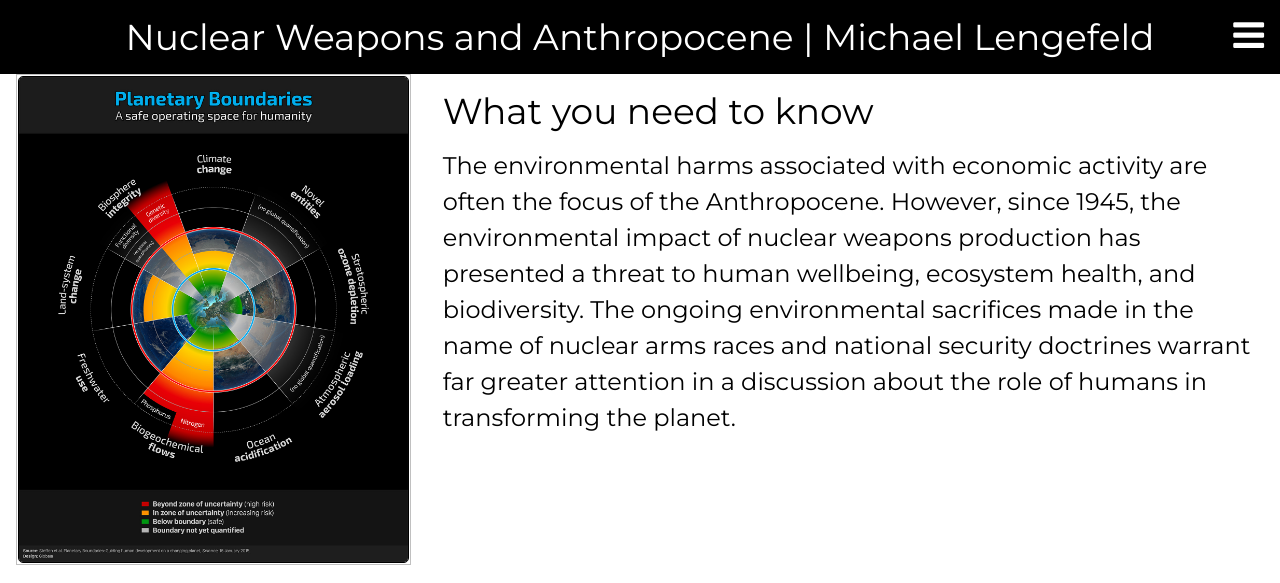
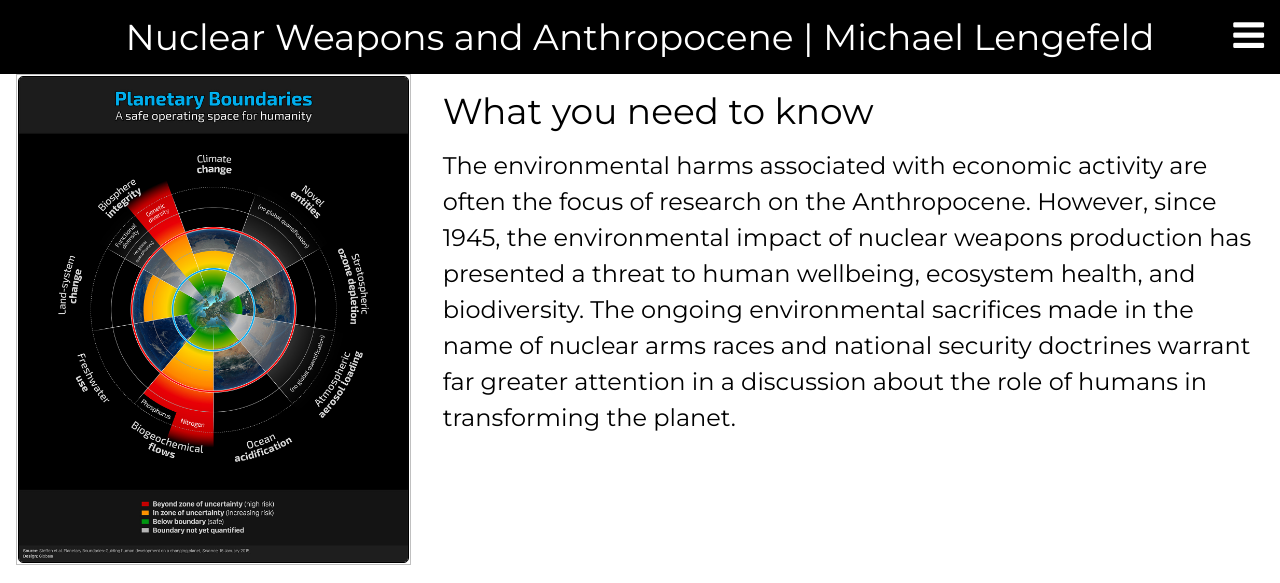
Before and after one commit to resilience1/resilience1.github.io, a Jekyll site: the page built from research/nuclear_production.html, in a window 1280 px wide and 900 px high, cut to the strip 0-583 px from the top of the window. Built offline with Jekyll 4.4.1, drawn with Linux system fonts in a browser that asks for light colours; nearby versions of some CDN libraries; some of the changed text lies outside the part shown.

Commit message:
Update nuclear_production.html

```diff
--- a/research/nuclear_production.html
+++ b/research/nuclear_production.html
@@ -172,7 +172,7 @@ title: Nuclear Weapons and Anthropocene | Michael Lengefeld
 		<div class="w3-twothird w3-container">
 		<h1>What you need to know<h1>
 			<h2>The environmental harms associated with economic activity are often
-				the focus of the Anthropocene. However, since 1945, the environmental impact of nuclear weapons
+				the focus of research on the Anthropocene. However, since 1945, the environmental impact of nuclear weapons
 				production has presented a threat to human wellbeing, ecosystem health, and biodiversity.
 				The ongoing environmental sacrifices
 				made in the name of nuclear arms races and national security doctrines warrant far greater attention
@@ -248,8 +248,6 @@ title: Nuclear Weapons and Anthropocene | Michael Lengefeld
 		<div class="w3-half w3-container">
 			<br>
 			<figure class="item">
-				<br>
-
 			<img class="displayed" src="/img/hanfordenvironment.jpg" alt="Public Relations near Hanford"
 			style="width:100%; height: 100%; border:1px solid black; align:middle">
 				<figcaption class="caption">Public relations billboard along a highway near Hanford<br>
@@ -299,7 +297,7 @@ title: Nuclear Weapons and Anthropocene | Michael Lengefeld
 			<figure class="item">
 			<img class="displayed" src="/img/hanfordwastetanks.jpg" alt="Hanford Waste Tanks"
 			 style="width:100%; border:1px solid black; align:middle">
-				<figcaption class="caption">High-level radioactive waste stored in tanks at Hanford.<br>
+				<figcaption class="caption">High-level radioactive waste stored in one of several "tank farms" at Hanford.<br>
 					Source: U.S. Department of Energy
 				</figcaption>
 			</figure>
@@ -338,7 +336,7 @@ title: Nuclear Weapons and Anthropocene | Michael Lengefeld
 			<div class="w3-half w3-container">
 				<figure class="item">
 				<img class="displayed" src="/img/hanfordreach.jpg" alt="Public Hiking Trails at Hanford Reach"
-				style="height: 73%; border: 1px solid black; align:middle">
+				style="height: 74%; border: 1px solid black; align:middle">
 				<figcaption class="caption">Public Hiking Trails at Hanford Reach<br>
 					Source: Nature Conservancy of Washington
 				</figcaption>
```
